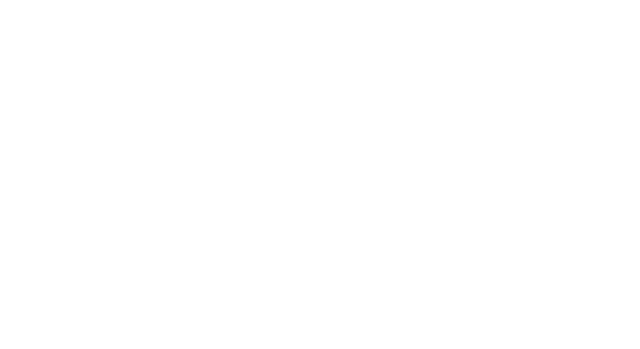
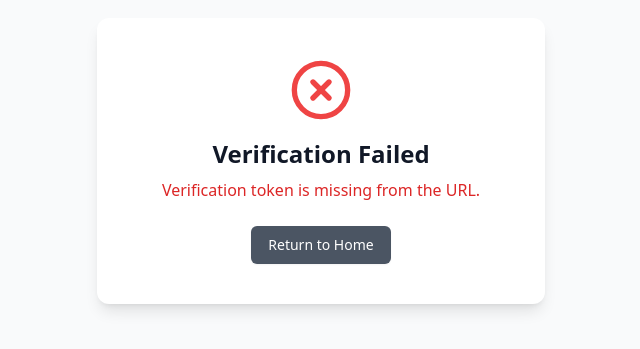
Before and after one commit to Shubhp07/JobHub, a React (Vite) app: page /verify-email in a window 1280 px wide. Before the commit this address had no page. Shown: the part 239-588 px from the top of the page, without its empty margins (319-959 px from the left). Built offline with nearby package versions, Linux system fonts and the light colour scheme.

Commit message:
Fix email verification flow and add frontend VerifyEmail component

```diff
--- a/src/App.jsx
+++ b/src/App.jsx
@@ -10,6 +10,7 @@
 import SignIn from './pages/SignIn.jsx'; // Make sure this component exists
 import Login from './pages/Login.jsx';
 import OAuthSuccess from './pages/OAuthSuccess.jsx';
+import VerifyEmail from './pages/VerifyEmail.jsx';
 import DashboardLayout from './layouts/DashboardLayout.jsx';
 
 // --- Import the Guard Components ---
@@ -30,6 +31,7 @@
             <Route path="/signin" element={<SignIn />} />
 
             <Route path="/login/oauth-success" element={<OAuthSuccess />} />
+            <Route path="/verify-email" element={<VerifyEmail />} />
 
             {/* --- Protected Routes (Role-Based) --- */}
             <Route
--- /dev/null
+++ b/src/pages/VerifyEmail.jsx
@@ -0,0 +1,83 @@
+import React, { useEffect, useState } from 'react';
+import { useSearchParams, Link } from 'react-router-dom';
+import { CheckCircle, XCircle, Loader } from 'lucide-react';
+import axios from 'axios';
+
+const VerifyEmail = () => {
+  const [searchParams] = useSearchParams();
+  const token = searchParams.get('token');
+  const [status, setStatus] = useState('verifying'); // verifying, success, error
+  const [errorMessage, setErrorMessage] = useState('');
+
+  useEffect(() => {
+    if (!token) {
+      setStatus('error');
+      setErrorMessage('Verification token is missing from the URL.');
+      return;
+    }
+
+    const verifyToken = async () => {
+      try {
+        await axios.post(`http://localhost:8080/api/auth/verify-email?token=${token}`);
+        setStatus('success');
+      } catch (error) {
+        setStatus('error');
+        setErrorMessage(
+          error.response?.data?.message || 'Failed to verify email. The link might be expired.'
+        );
+      }
+    };
+
+    verifyToken();
+  }, [token]);
+
+  return (
+    <div className="min-h-screen flex items-center justify-center bg-gray-50 px-4 sm:px-6 lg:px-8">
+      <div className="max-w-md w-full space-y-8 bg-white p-10 rounded-xl shadow-lg text-center">
+        {status === 'verifying' && (
+          <div className="flex flex-col items-center">
+            <Loader className="h-16 w-16 text-blue-600 animate-spin mb-4" />
+            <h2 className="text-2xl font-bold text-gray-900">Verifying your email...</h2>
+            <p className="mt-2 text-gray-600">Please wait while we confirm your email address.</p>
+          </div>
+        )}
+
+        {status === 'success' && (
+          <div className="flex flex-col items-center">
+            <CheckCircle className="h-16 w-16 text-green-500 mb-4" />
+            <h2 className="text-2xl font-bold text-gray-900">Email Verified!</h2>
+            <p className="mt-2 text-gray-600">
+              Your email has been successfully verified. You can now log into your account.
+            </p>
+            <div className="mt-6">
+              <Link
+                to="/login"
+                className="w-full flex justify-center py-2 px-4 border border-transparent rounded-md shadow-sm text-sm font-medium text-white bg-blue-600 hover:bg-blue-700"
+              >
+                Go to Login
+              </Link>
+            </div>
+          </div>
+        )}
+
+        {status === 'error' && (
+          <div className="flex flex-col items-center">
+            <XCircle className="h-16 w-16 text-red-500 mb-4" />
+            <h2 className="text-2xl font-bold text-gray-900">Verification Failed</h2>
+            <p className="mt-2 text-red-600">{errorMessage}</p>
+            <div className="mt-6">
+              <Link
+                to="/"
+                className="w-full flex justify-center py-2 px-4 border border-transparent rounded-md shadow-sm text-sm font-medium text-white bg-gray-600 hover:bg-gray-700"
+              >
+                Return to Home
+              </Link>
+            </div>
+          </div>
+        )}
+      </div>
+    </div>
+  );
+};
+
+export default VerifyEmail;
```
Also changed, not shown: 2 other files (tests, documents, lock files or other folders).
